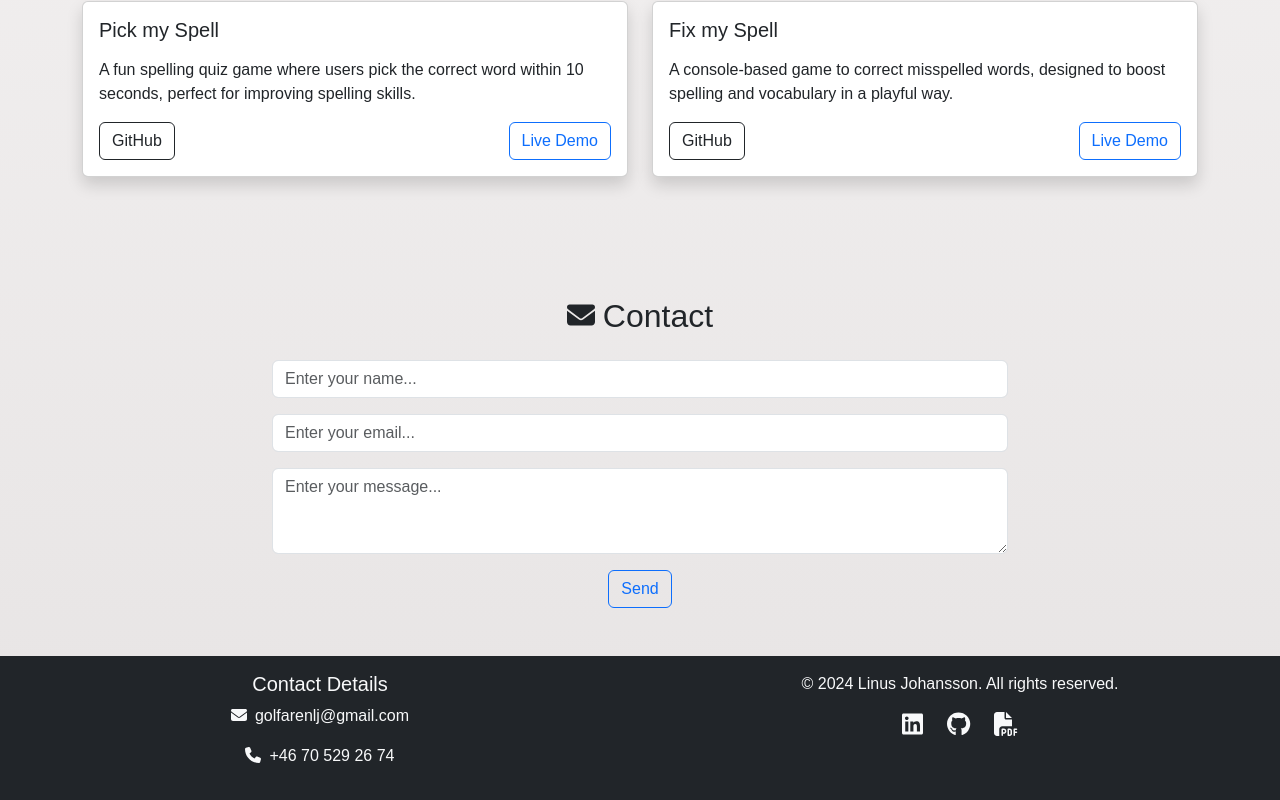
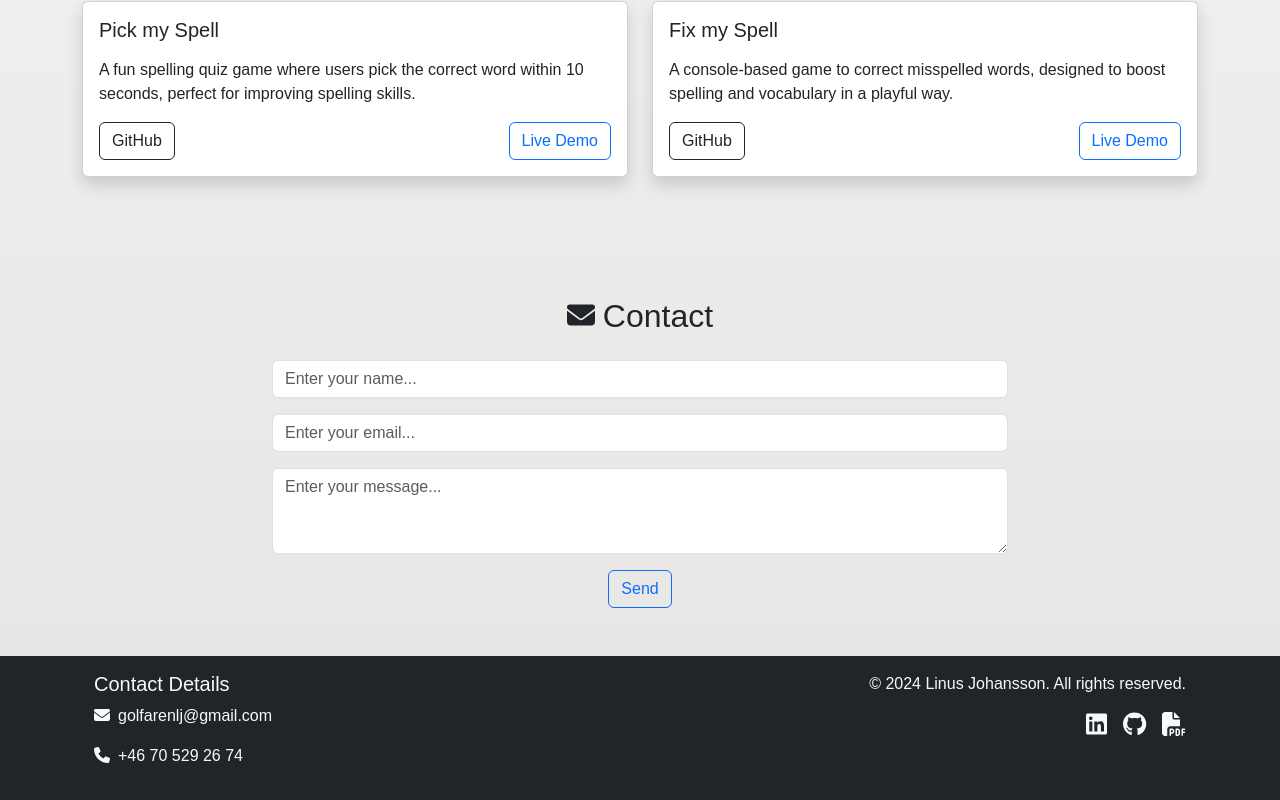
Before and after one commit to j0hanz/j0hanz-portfolio, a React (Create React App) app: page / in a window 1280 px wide. Shown: the part 3081-3881 px from the top of the page. Built offline with nearby package versions, Linux system fonts and the light colour scheme.

Commit message:
Update FontAwesome icon sizes and add download button for CV in Footer component

```diff
--- a/src/components/Footer.js
+++ b/src/components/Footer.js
@@ -1,62 +1,59 @@
-import React from 'react'; // Importing React library
-import { Container, Row, Col } from 'react-bootstrap'; // Importing components from react-bootstrap
-import { FontAwesomeIcon } from '@fortawesome/react-fontawesome'; // Importing FontAwesomeIcon component
-import { faLinkedin, faGithub } from '@fortawesome/free-brands-svg-icons'; // Importing specific icons from FontAwesome
+import React from 'react';
+import { Container, Row, Col } from 'react-bootstrap';
+import { FontAwesomeIcon } from '@fortawesome/react-fontawesome';
+import { faLinkedin, faGithub } from '@fortawesome/free-brands-svg-icons';
 import {
   faEnvelope,
   faPhone,
   faFilePdf,
-} from '@fortawesome/free-solid-svg-icons'; // Importing specific icons from FontAwesome
-import Cv from '../assets/Linus_Johansson_CV.pdf'; // Importing the PDF file
+} from '@fortawesome/free-solid-svg-icons';
+import Cv from '../assets/Linus_Johansson_CV.pdf';
 
-// Functional component Footer
 const Footer = () => (
-  // Footer element with padding, dark background, and light text
   <footer className="py-3 bg-dark text-light">
-    {/* Bootstrap container with no horizontal padding */}
-    <Container fluid className="px-0">
-      {/* Bootstrap row centered horizontally with text centered */}
-      <Row className="text-center mx-auto">
-        {/* Bootstrap column for contact details and social media links */}
-        <Col md={6}>
+    <Container>
+      <Row className="mx-auto">
+        <Col md={6} className="mb-1 mb-md-0">
           <h5>Contact Details</h5>
           <p>
             <FontAwesomeIcon icon={faEnvelope} className="me-2" />
-            golfarenlj@gmail.com
+            <a
+              href="mailto:golfarenlj@gmail.com"
+              className="text-light text-decoration-none"
+            >
+              golfarenlj@gmail.com
+            </a>
           </p>
           <p>
             <FontAwesomeIcon icon={faPhone} className="me-2" />
-            +46 70 529 26 74
+            <a
+              href="tel:+46705292674"
+              className="text-light text-decoration-none"
+            >
+              +46 70 529 26 74
+            </a>
           </p>
         </Col>
-        {/* Bootstrap column for copyright information */}
-        <Col md={6}>
+        <Col md={6} className="text-md-end">
           <p>&copy; 2024 Linus Johansson. All rights reserved.</p>
           <div>
-            {/* LinkedIn link with FontAwesome icon */}
             <a
-              className="text-light"
+              className="text-light me-3"
               href="https://www.linkedin.com/in/linus-johansson-9b1a302a0/"
               rel="noopener noreferrer"
               target="_blank"
             >
               <FontAwesomeIcon icon={faLinkedin} size="xl" />
             </a>
-            {/* GitHub link with FontAwesome icon */}
             <a
-              className="text-light mx-4"
+              className="text-light me-3"
               href="https://github.com/j0hanz"
               rel="noopener noreferrer"
               target="_blank"
             >
               <FontAwesomeIcon icon={faGithub} size="xl" />
             </a>
-            <a
-              className="text-light"
-              id="download-pdf"
-              href={Cv} // Use the imported Cv directly as href
-              download={true} // Ensures the file is downloaded
-            >
+            <a className="text-light" href={Cv} download={true}>
               <FontAwesomeIcon icon={faFilePdf} size="xl" />
             </a>
           </div>
@@ -66,5 +63,4 @@ const Footer = () => (
   </footer>
 );
 
-// Exporting the Footer component as default export
 export default Footer;
```
